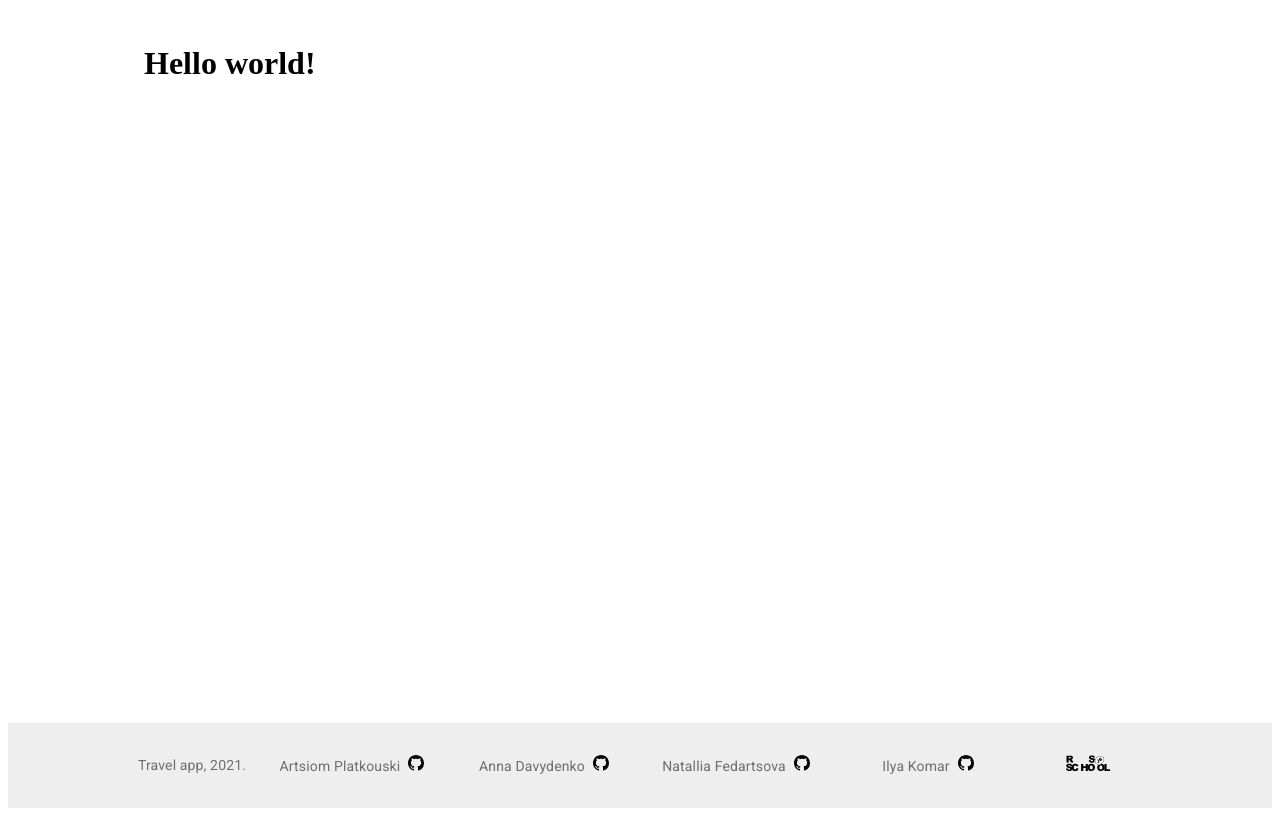
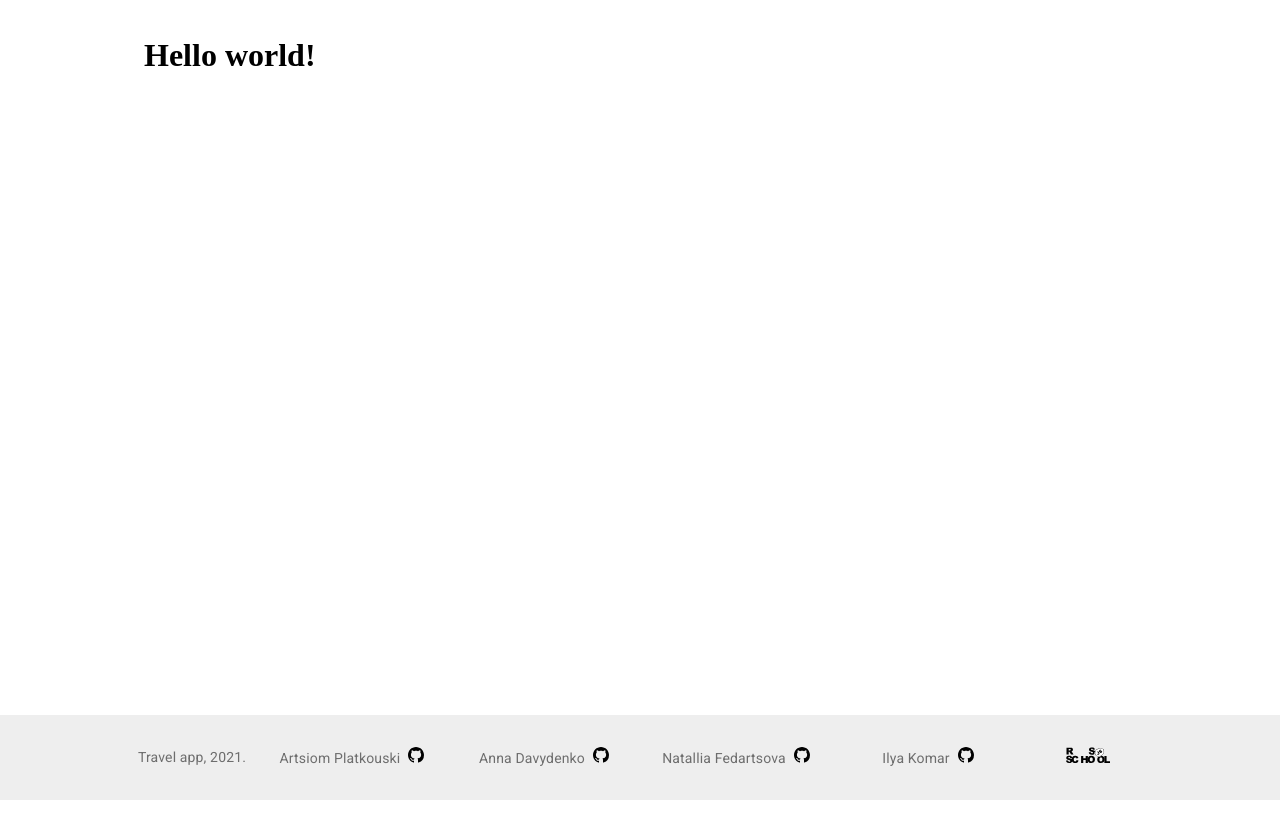
Before and after one commit to aplatkouski/travel-app, a React app: page / in a window 1280 px wide. Built offline with nearby package versions, Linux system fonts and the light colour scheme.

Commit message:
feat: set margin 0 in reset.scss
Signed-off-by: aplatkouski <5857672+aplatkouski@users.noreply.github.com>

```diff
--- /dev/null
+++ b/src/index.scss
@@ -0,0 +1 @@
+@import "reset";
--- a/src/index.tsx
+++ b/src/index.tsx
@@ -1,7 +1,7 @@
 import React, { StrictMode } from 'react';
 import ReactDOM from 'react-dom';
-
 import App from './App';
+import './index.scss';
 
 const rootElement = document.getElementById('root');
 ReactDOM.render(
--- /dev/null
+++ b/src/reset.scss
@@ -0,0 +1,3 @@
+body {
+  margin: 0;
+}
```
